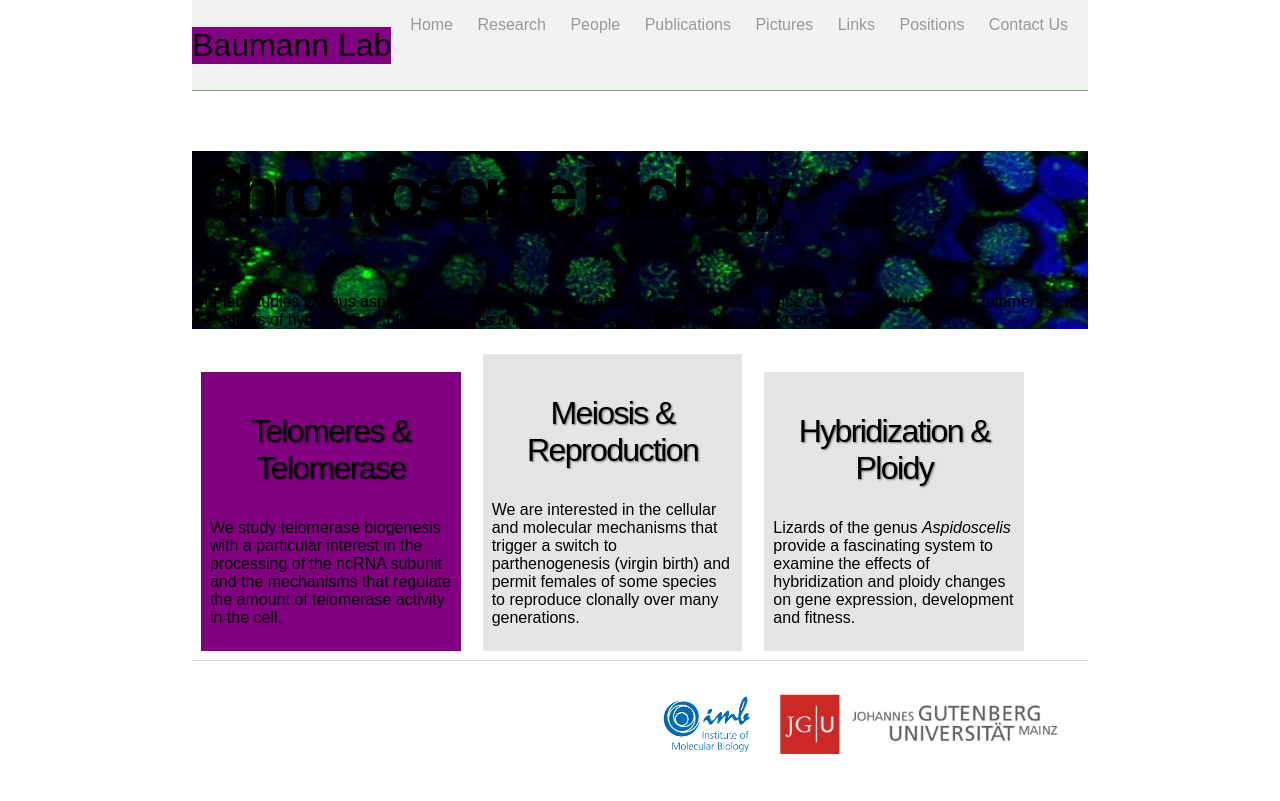
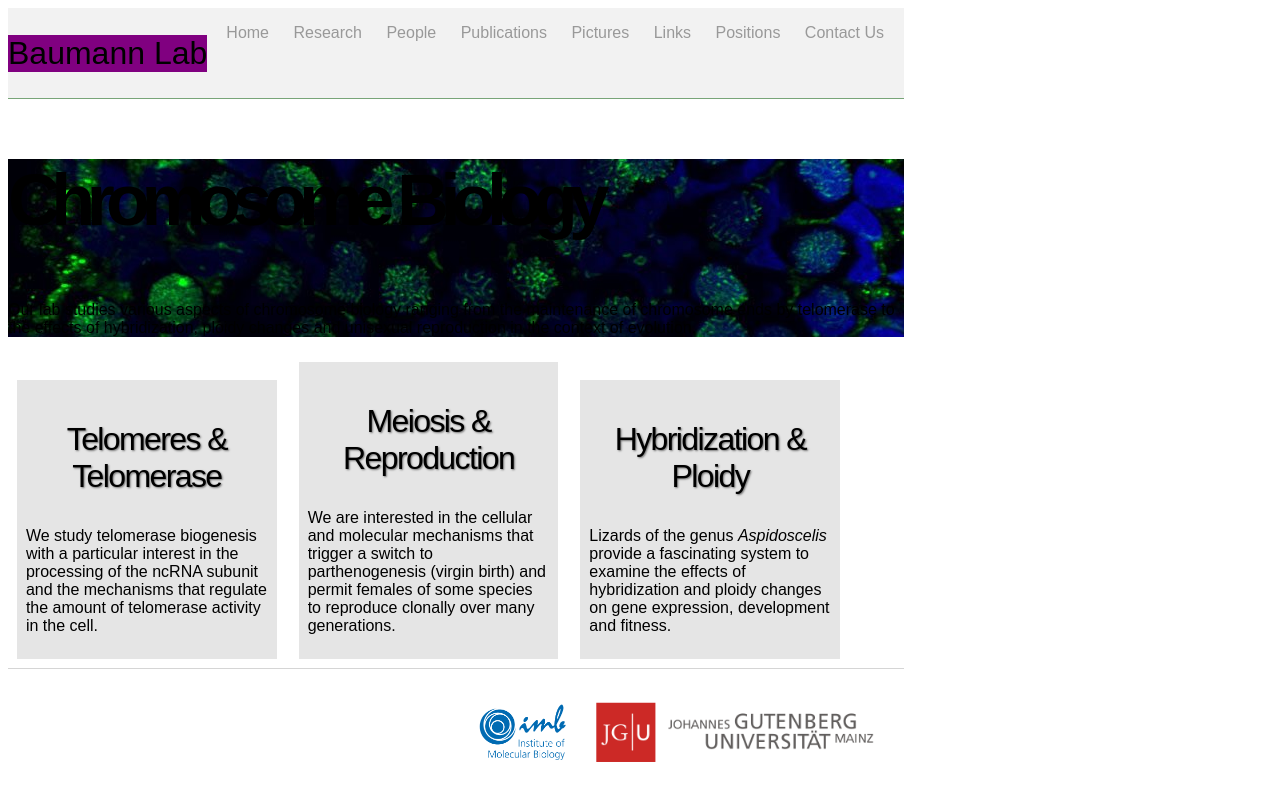
Before and after one commit to kristi-jensen/kristi-jensen.github.io, a Jekyll site: the page built from index.html, in a window 1280 px wide. Shown: the top 801 px of the page. Built offline with Jekyll 4.4.1, drawn with Linux system fonts in a browser that asks for light colours.

Commit message:
Update main.css

```diff
--- a/css/main.css
+++ b/css/main.css
@@ -1,7 +1,5 @@
 
 body {
-    margin: 0 auto 10px auto;
-    padding: 20px auto;
     width: 70%;
 }
 nav {
@@ -81,10 +79,10 @@ footer {
     margin: 1%;
 }
 #tnt {
-    background-color: purple;
+
 }
 .linkBox {
-    max-width: 49%;
+    max-width: 48%;
     display: inline-block;
     padding: 1%;
 }
```
